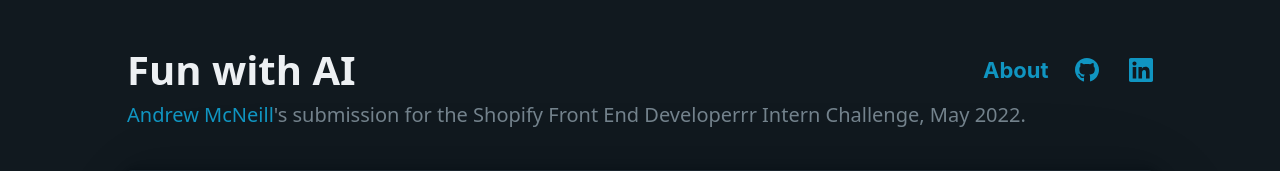
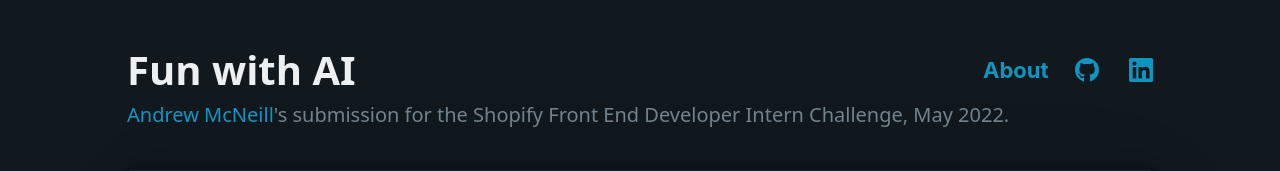
Before and after one commit to andrewlpmcneill/fun-with-AI, a React (Create React App) app in the folder frontend/: page / in a window 1280 px wide. Shown: the top 171 px of the page. Built offline with nearby package versions, Linux system fonts and the light colour scheme; what javascript-time-ago would draw is missing.

Commit message:
fixes change

```diff
--- a/frontend/src/components/Header/Headline.jsx
+++ b/frontend/src/components/Header/Headline.jsx
@@ -19,7 +19,7 @@ export default function Headline(props) {
       >
         Andrew McNeill
       </a>
-      's submission for the Shopify Front End Developerrr Intern Challenge, May 2022.
+      's submission for the Shopify Front End Developer Intern Challenge, May 2022.
     </h2>
 
   )
```
